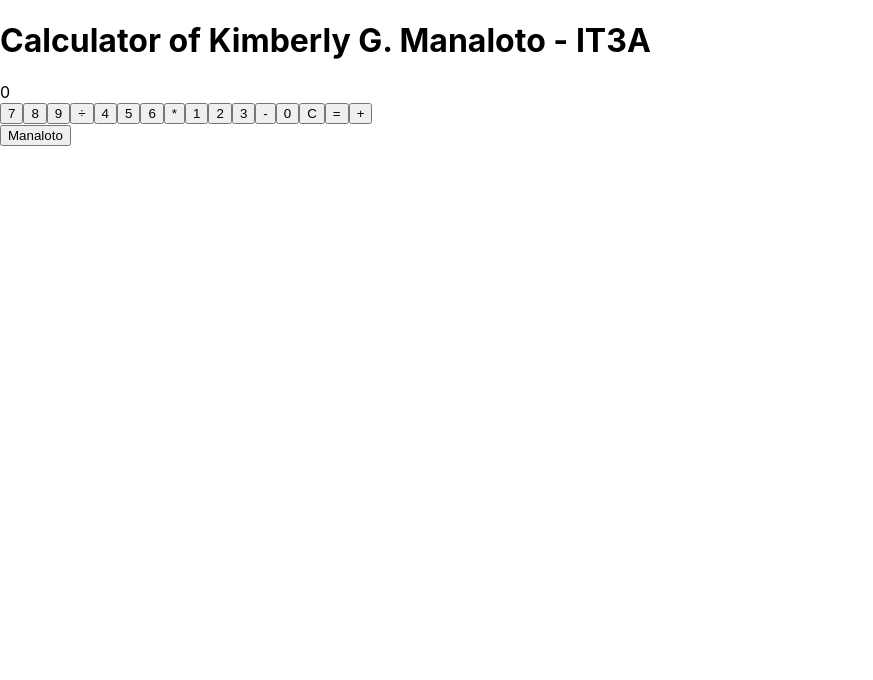
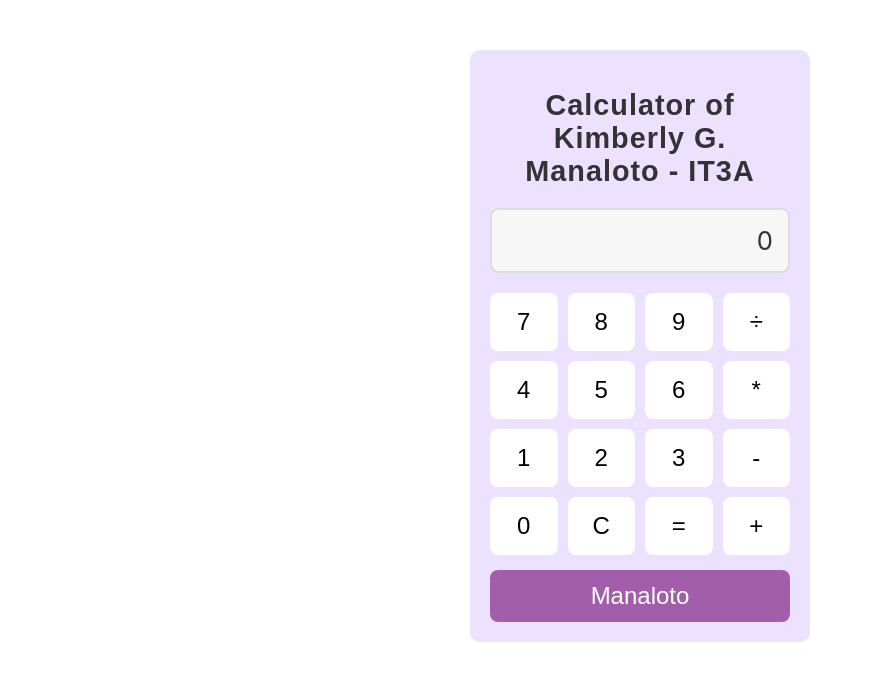
Before and after one commit to kiminamo/calculator, a React (Create React App) app: page / in a window 1280 px wide. Shown: the top 680 px of the page, without its empty margins (0-873 px from the left). Built offline with nearby package versions, Linux system fonts and the light colour scheme.

Commit message:
update my css

```diff
--- a/src/App.css
+++ b/src/App.css
@@ -1,38 +1,61 @@
-.App {
-  text-align: center;
-  box-sizing: border-box;
-  font-family: Arial, sans-serif;
+.calculator {
+  max-width: 300px;
+  margin: 0 auto;
+  padding: 20px;
+  background-color: #ece1ff;
+  border-radius: 10px;
+  position: fixed;
+  top: 50px;
+  left: 50%;
+  transform: translateX(-50%);
 }
 
-.Calc {
-  width: 500px;
-  border: 5px solid black;
-  margin: auto;
-  border-radius: 10px;
-  overflow: hidden;
+.head {
+  text-align: center;
+  font-family: 'Arial', sans-serif;
+  font-size: 1.8em;
+  color: #333;
+  margin-bottom: 20px;
+  letter-spacing: 1px;
 }
 
-.Disp {
-  border: 5px solid rgb(0, 0, 0);
-  height: 50px;
-  font-size: 2em;
+.display {
+  font-size: 1.6em;
   text-align: right;
-  padding: 10px;
-  background-color: #f0f0f0;
+  padding: 15px;
+  border: 2px solid #ddd;
+  border-radius: 8px;
+  margin-bottom: 20px;
+  background-color: #f7f7f7;
+  color: #333;
 }
 
-.Button {
-  border: 5px solid rgb(255, 0, 212);
-  height: 70px;
-  width: calc(25% - 10px);
-  margin: 5px;
-  display: inline-block;
-  font-size: 1.5em;
-  background-color: #fff;
+.buttons {
+  display: grid;
+  grid-template-columns: repeat(4, 1fr);
+  gap: 10px;
 }
 
-.ButtonsContainer {
-  display: flex;
-  flex-wrap: wrap;
-  justify-content: center;
+.buttons button {
+  font-size: 1.5em;
+  padding: 15px;
+  border: none;
+  border-radius: 8px;
+  background-color: #ffffff;
+  color: rgb(0, 0, 0);
+  cursor: pointer;
 }
+
+.name-button {
+  font-size: 1.5em;
+  padding: 12px 25px;
+  margin-top: 15px;
+  background-color: #a25eab;
+  color: white;
+  border: none;
+  border-radius: 8px;
+  cursor: pointer;
+  display: block;
+  width: 100%;
+  text-align: center;
+}
```
